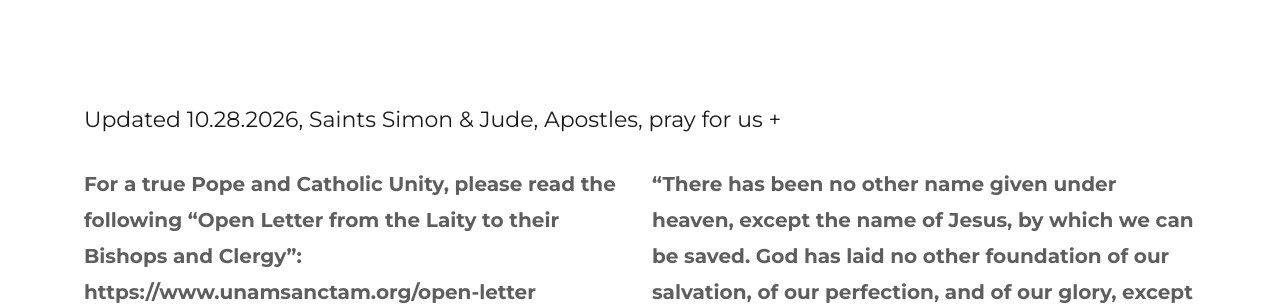
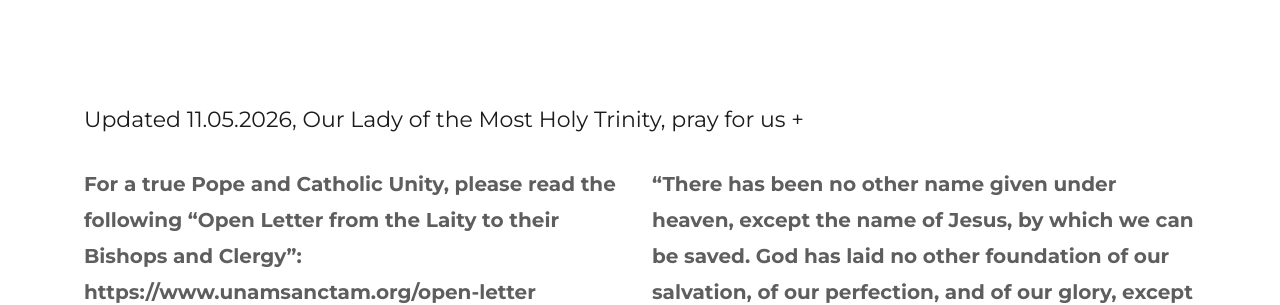
Before and after one commit to ourladymhtchurch/ourladymhtchurch.github.io, a Jekyll site: the page built from index.html, in a window 1280 px wide and 900 px high, scrolled down 3265 px. Shown: the part 154-459 px from the top of the window. Built offline with Jekyll 4.4.1, drawn with Linux system fonts in a browser that asks for light colours.

Commit message:
Update the notices date to 11.05.2026

```diff
--- a/_data/notices.yml
+++ b/_data/notices.yml
@@ -3,7 +3,7 @@
 # "updated" is the heading above them. Each notice's text may use Markdown:
 # links as [text](https://address), *italics*, **bold**.
 # ---------------------------------------------------------------------------
-updated: "Updated 10.28.2026, Saints Simon & Jude, Apostles, pray for us +"
+updated: "Updated 11.05.2026, Our Lady of the Most Holy Trinity, pray for us +"
 
 items:
   - text: |
```
